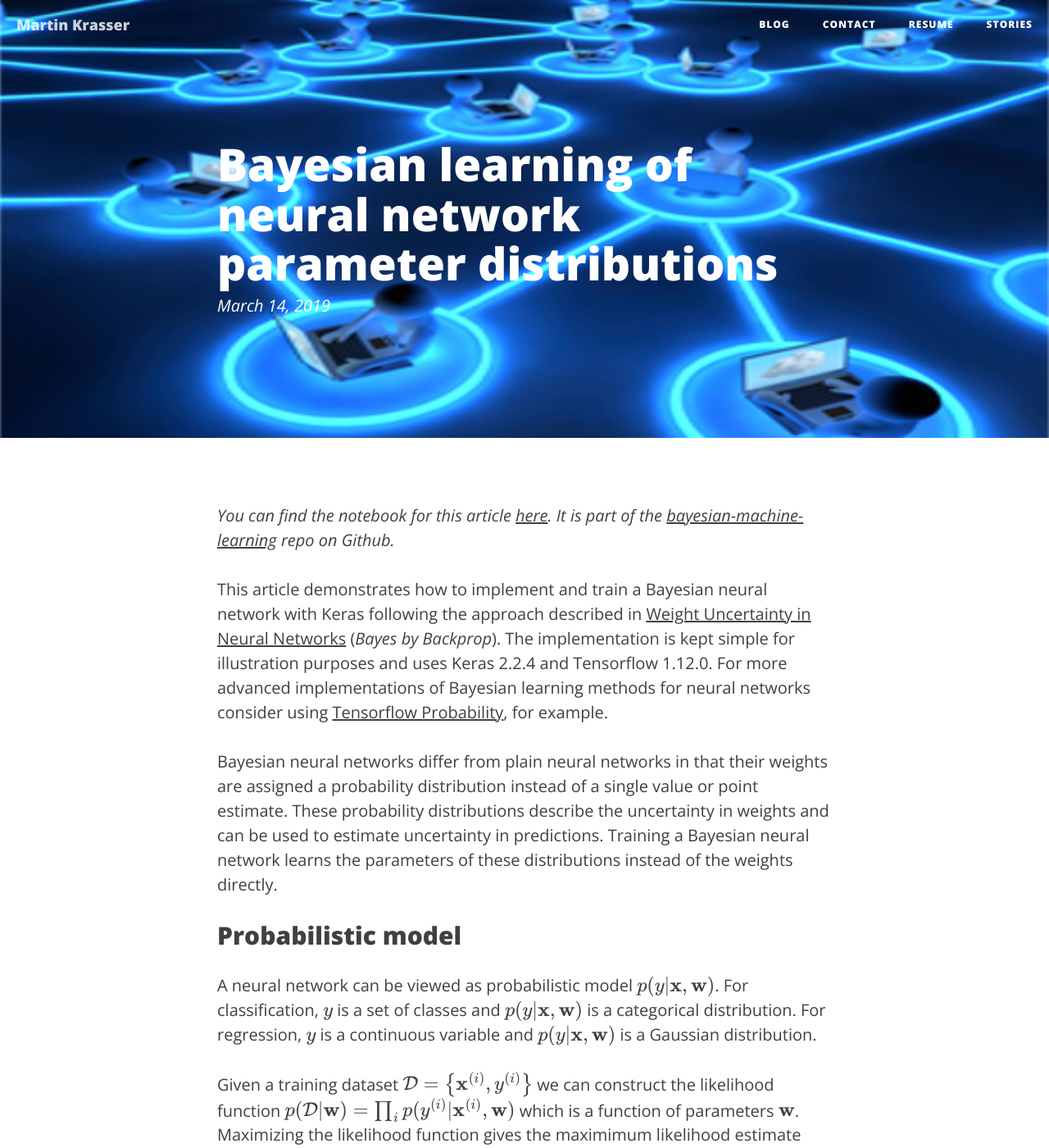
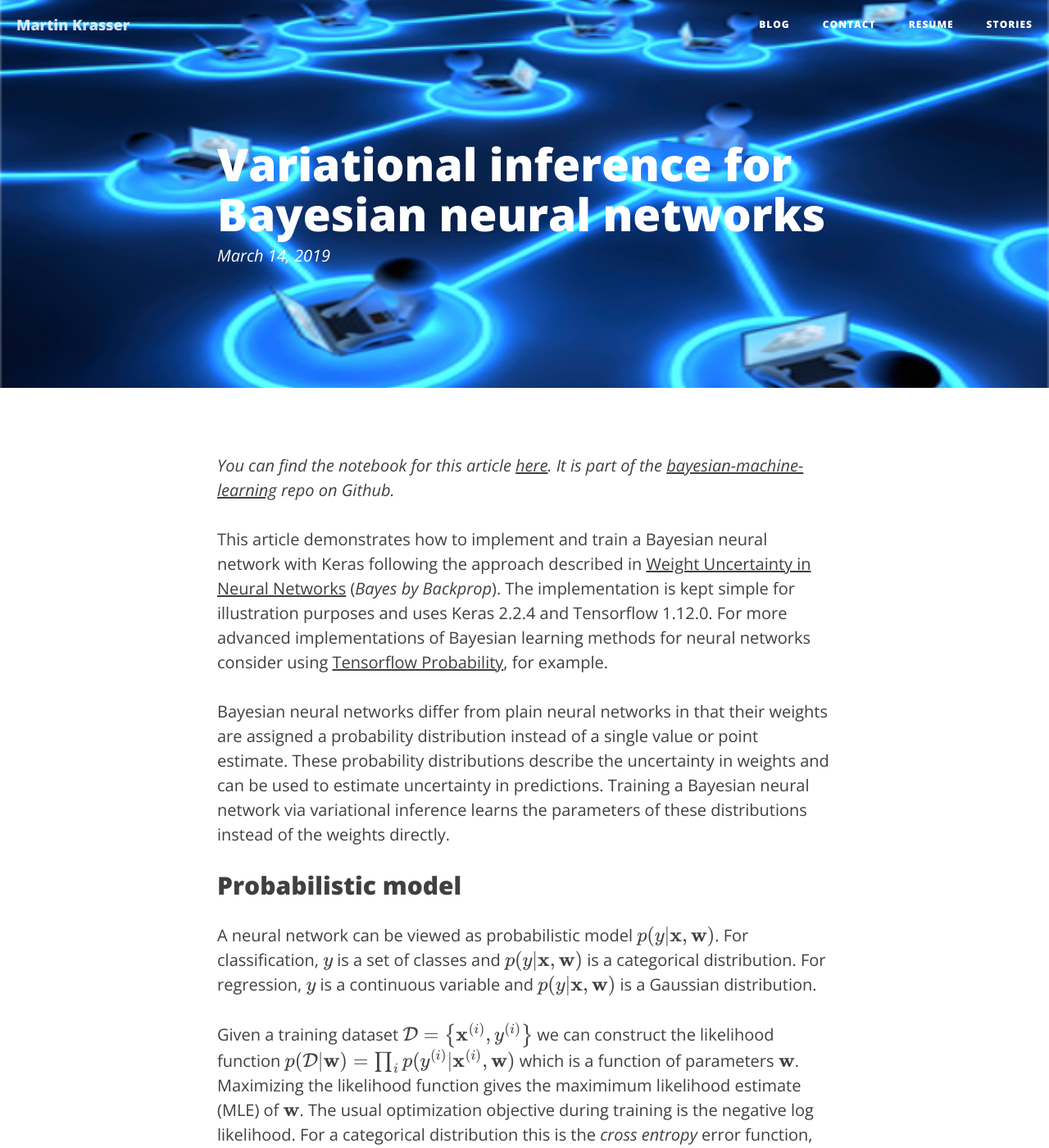
Before and after one commit to krasserm/krasserm.github.io, a Jekyll site: the page built from _posts/2019-03-14-bayesian-neural-networks.md, in a window 1280 px wide and 1400 px high. Shown: the whole window at 82% size. Built offline with Jekyll 4.4.1, drawn with Linux system fonts in a browser that asks for light colours; formulas are drawn with MathJax 3; comment, search, counter and statistics services are not loaded.

Commit message:
Minor edits

```diff
--- a/_posts/2019-03-14-bayesian-neural-networks.md
+++ b/_posts/2019-03-14-bayesian-neural-networks.md
@@ -1,5 +1,5 @@
 ---
-title: Bayesian learning of neural network parameter distributions
+title: Variational inference for Bayesian neural networks
 layout: post
 comments: True
 author: "Martin Krasser"
@@ -10,7 +10,7 @@ header-img: "img/distributed.png"
 
 This article demonstrates how to implement and train a Bayesian neural network with Keras following the approach described in [Weight Uncertainty in Neural Networks](https://arxiv.org/abs/1505.05424) (*Bayes by Backprop*). The implementation is kept simple for illustration purposes and uses Keras 2.2.4 and Tensorflow 1.12.0. For more advanced implementations of Bayesian learning methods for neural networks consider using [Tensorflow Probability](https://www.tensorflow.org/probability), for example.
 
-Bayesian neural networks differ from plain neural networks in that their weights are assigned a probability distribution instead of a single value or point estimate. These probability distributions describe the uncertainty in weights and can be used to estimate uncertainty in predictions. Training a Bayesian neural network learns the parameters of these distributions instead of the weights directly.
+Bayesian neural networks differ from plain neural networks in that their weights are assigned a probability distribution instead of a single value or point estimate. These probability distributions describe the uncertainty in weights and can be used to estimate uncertainty in predictions. Training a Bayesian neural network via variational inference learns the parameters of these distributions instead of the weights directly.
 
 ## Probabilistic model
 
```
